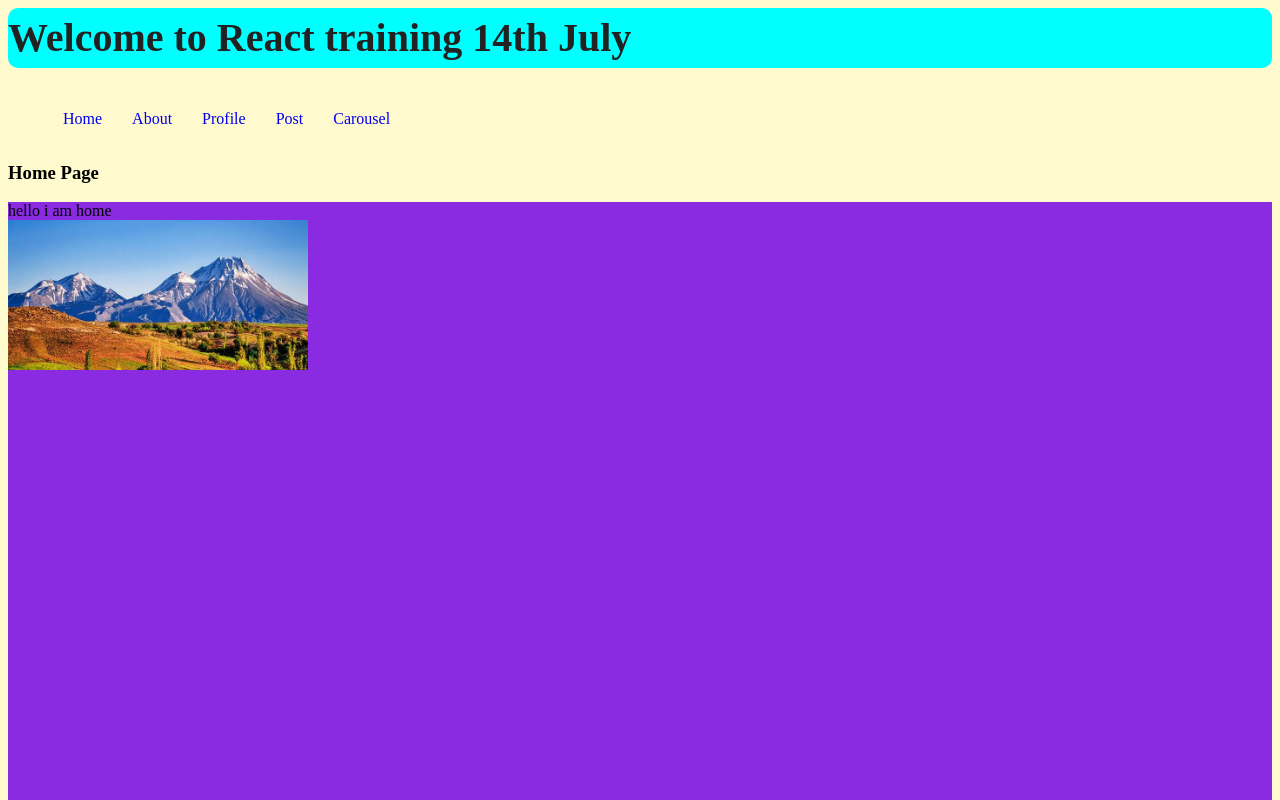
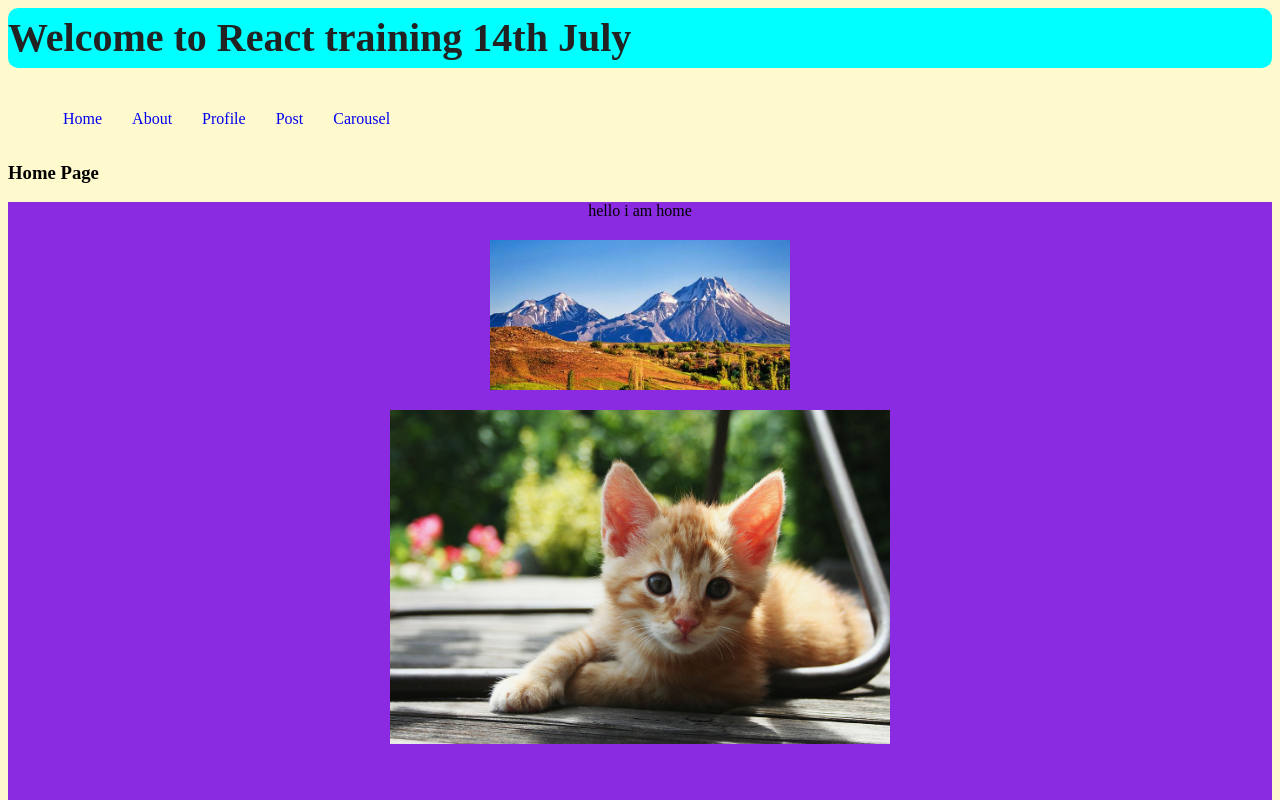
Before and after one commit to balramsinghindia/react-architecture, a React app: page / in a window 1280 px wide. Shown: the top 800 px of the page. Built offline with nearby package versions, Linux system fonts and the light colour scheme.

Commit message:
Added image as img src in JSX

```diff
--- a/src/components/pages/Home.jsx
+++ b/src/components/pages/Home.jsx
@@ -1,4 +1,5 @@
 import { useEffect } from "react";
+import cat from '../../images/cat.jpg';
 
 export default function Home(){
     useEffect(()=> {
@@ -10,6 +11,7 @@ export default function Home(){
             <div className="home">
                 hello i am home
                 <div className="mountain"></div>
+                <img src={cat} alt="cat" title="Cat" width="500" />
             </div>
         </>
     );
--- a/src/scss/index.scss
+++ b/src/scss/index.scss
@@ -35,6 +35,10 @@ ul li a {
 	display: block;
 	height: 1500px;
 	background-color: blueviolet;
+    text-align: center;
+    img {
+        margin-bottom: 20px;
+    }
 }
 .about {
 	display: block;
@@ -63,6 +67,7 @@ ul li a {
     width: 300px;
     min-height: 150px;
     background-size: cover;
+    margin: 20px auto;
 }
 
 h2 {
```
Also changed, not shown: src/images/cat.jpg (added).
